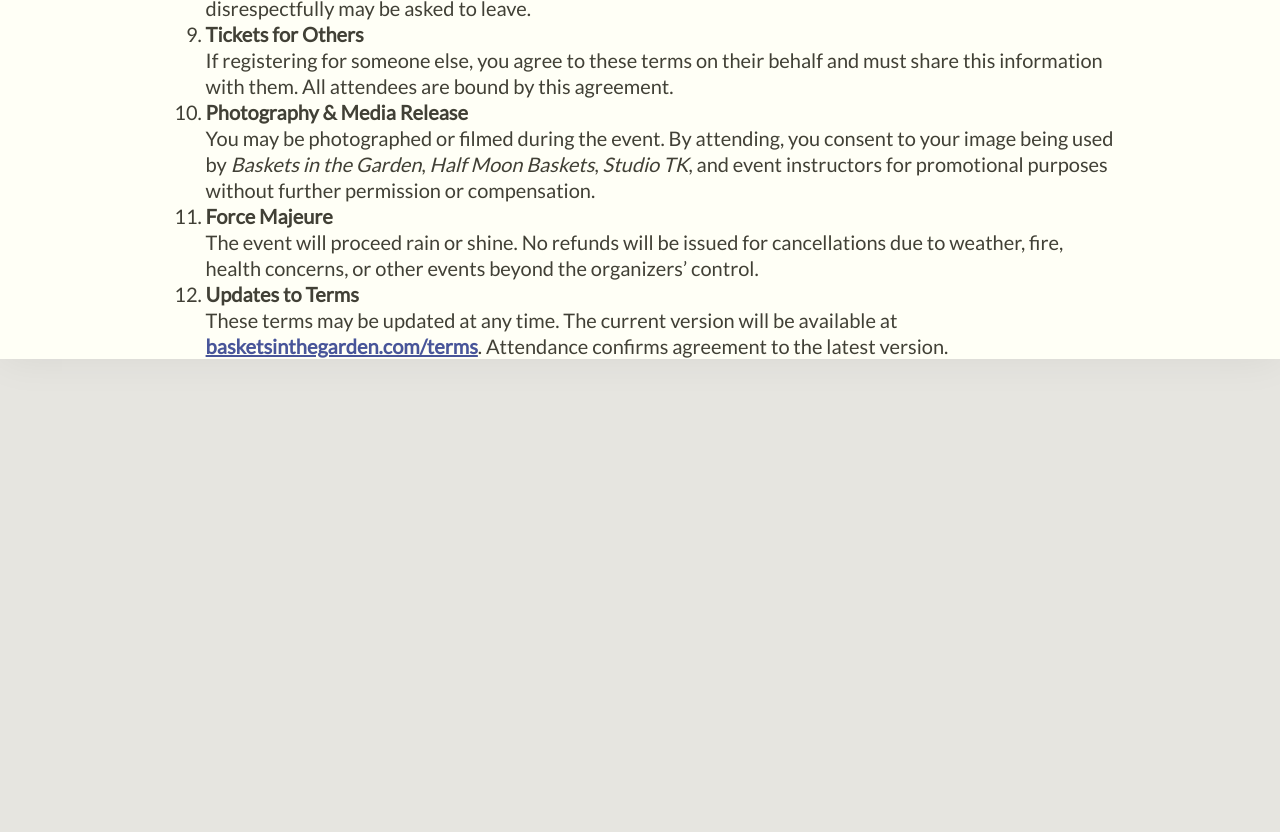
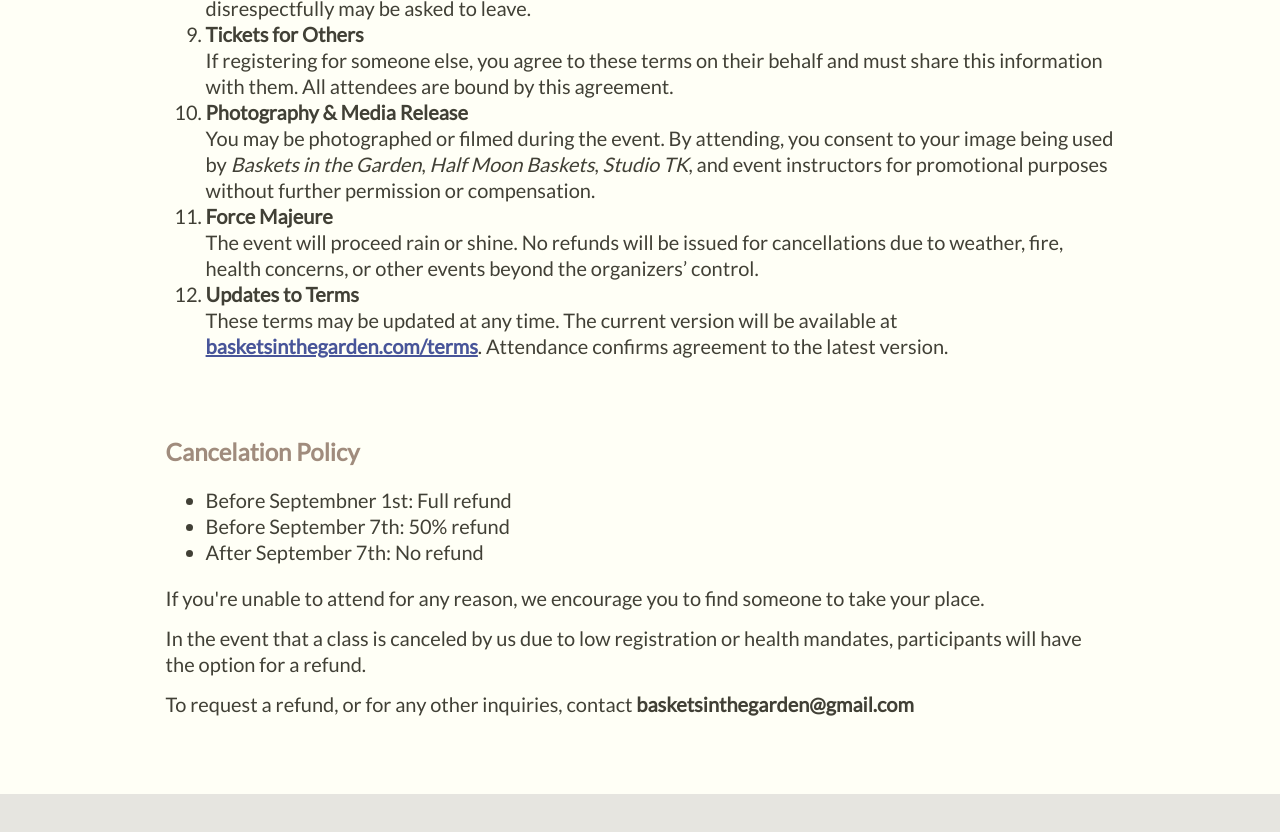
Before and after one commit to fulveland/baskets-in-the-garden, a website: page source/terms.html in a window 1280 px wide. Shown: the part 1697-2529 px from the top of the page. Before the commit the page ends 2133 px from the top, so only its background shows below. Drawn offline with Linux system fonts and the light colour scheme; a script that the page names is missing; a web font is replaced by a local one.

Commit message:
cancelation policy

```diff
--- a/source/terms.html
+++ b/source/terms.html
@@ -86,5 +86,17 @@
         </li>
       </ol>
     </section>
+    <section id="cancelation">
+      <h2>Cancelation Policy</h2>
+      <ul>
+        <li>Before Septembner 1st: Full refund</li>
+        <li>Before September 7th: 50% refund</li>
+        <li>After September 7th: No refund</li>
+      </ul>
+      <p>If you're unable to attend for any reason, we encourage you to find someone to take your place.</p>
+      <p>In the event that a class is canceled by us due to low registration or health mandates, participants will have the option for a refund.</p>
+      <p>To request a refund, or for any other inquiries, contact <b>basketsinthegarden@gmail.com</b></p>
+    </section>
+    <footer></footer>
   </body>
 </html>
```
